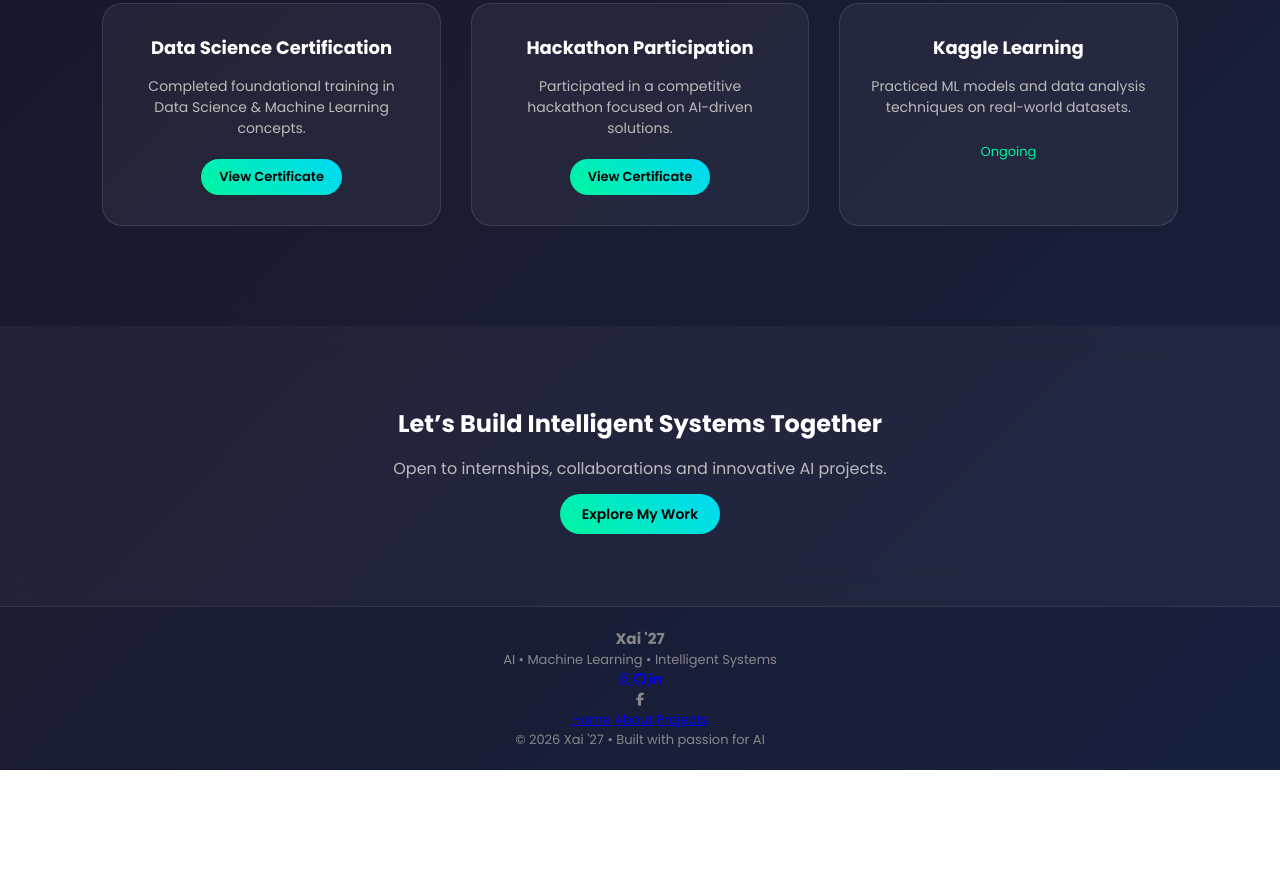
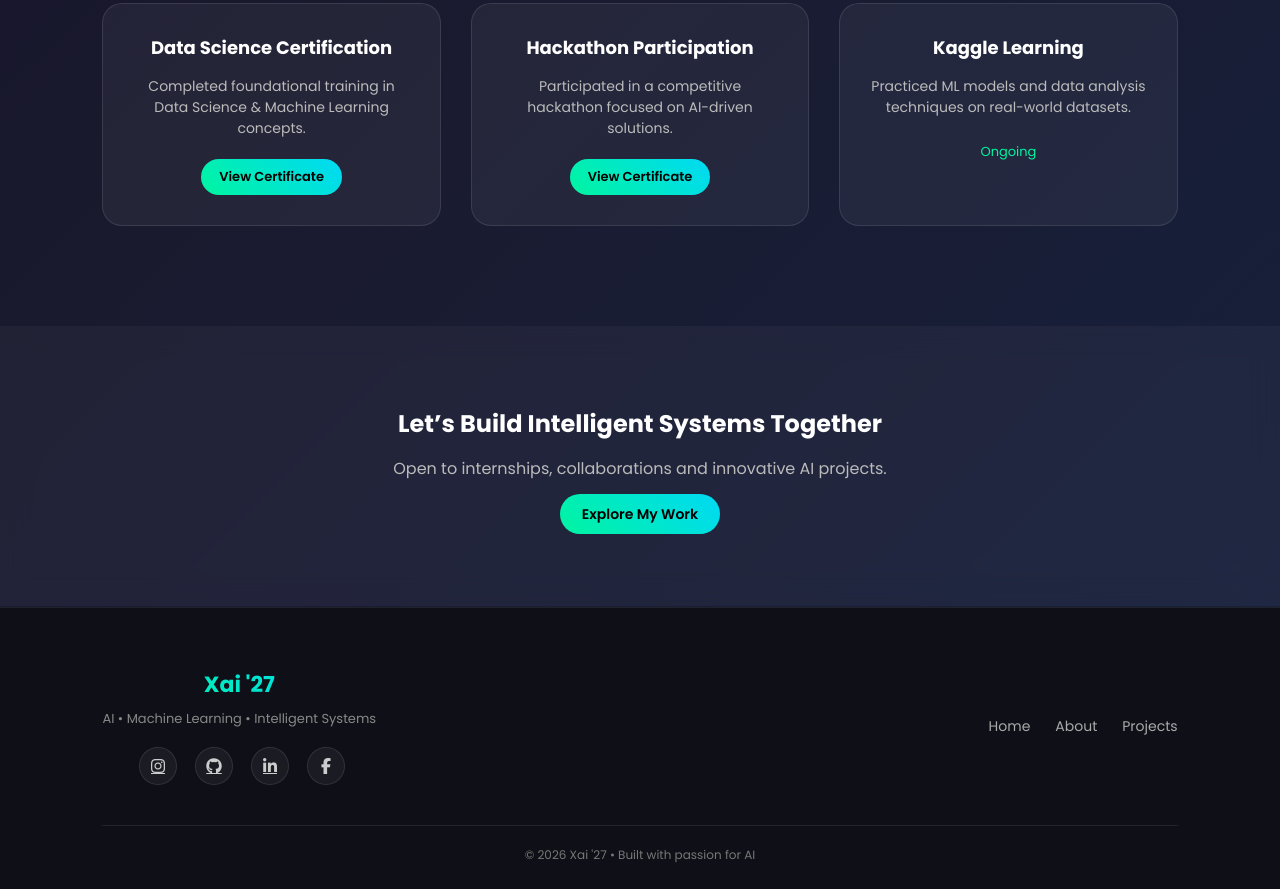
Before and after one commit to anshul-94/xai-27-portfolio, a plain HTML site: page index.html in a window 1280 px wide. Shown: the part 1462-2351 px from the top of the page. Before the commit the page ends 2232 px from the top, so only its background shows below. Drawn offline with Linux system fonts and the light colour scheme.

Commit message:
Update style.css

```diff
--- a/style.css
+++ b/style.css
@@ -722,3 +722,176 @@ footer{
   font-size:13px;
   color:#00f5a0;
 }
+
+
+
+
+
+/* ===== CLEAN MODERN FOOTER ===== */
+
+.footer{
+  margin-top:1px;
+  background:#0f0f18;
+  padding:60px 8% 25px;
+  border-top:1px solid rgba(255,255,255,0.08);
+}
+
+.footer-container{
+  display:flex;
+  justify-content:space-between;
+  align-items:center;
+  flex-wrap:wrap;
+  gap:30px;
+}
+
+.footer-brand h3{
+  font-size:22px;
+  font-weight:700;
+  background:linear-gradient(45deg,#00f5a0,#00d9f5);
+  -webkit-background-clip:text;
+  -webkit-text-fill-color:transparent;
+}
+
+.footer-brand p{
+  font-size:13px;
+  color:#888;
+  margin-top:8px;
+}
+
+.footer-links{
+  display:flex;
+  gap:25px;
+}
+
+.footer-links a{
+  text-decoration:none;
+  color:#aaa;
+  font-size:14px;
+  transition:0.3s;
+}
+
+.footer-links a:hover{
+  color:#00f5a0;
+}
+
+.footer-bottom{
+  text-align:center;
+  margin-top:40px;
+  padding-top:20px;
+  border-top:1px solid rgba(255,255,255,0.08);
+  font-size:12px;
+  color:#777;
+}
+
+
+
+/* Responsive */
+@media(max-width:768px){
+
+  .footer-container{
+    flex-direction:column;
+    text-align:center;
+  }
+
+  .footer-links{
+    justify-content:center;
+    flex-wrap:wrap;
+  }
+
+  .footer{
+    padding:50px 5% 20px;
+  }
+}
+
+/* ===== SOCIAL ICONS ===== */
+
+.social-icons{
+  margin-top:15px;
+  display:flex;
+  gap:18px;
+}
+
+.social-icons a{
+  font-size:20px;
+  color:#aaa;
+  transition:0.3s;
+}
+
+.social-icons a:hover{
+  color:#00f5a0;
+  transform:translateY(-4px);
+}
+/* ===== SOCIAL ICONS ===== */
+
+.social-icons{
+  margin-top:18px;
+  display:flex;
+  gap:18px;
+}
+
+.social-icons a{
+  width:38px;
+  height:38px;
+  display:flex;
+  align-items:center;
+  justify-content:center;
+  border-radius:50%;
+  background:rgba(255,255,255,0.05);
+  color:#ccc;
+  font-size:16px;
+  transition:0.3s ease;
+  border:1px solid rgba(255,255,255,0.1);
+}
+
+.social-icons a:hover{
+  background:linear-gradient(45deg,#00f5a0,#00d9f5);
+  color:#000;
+  transform:translateY(-4px);
+  box-shadow:0 0 15px rgba(0,245,160,0.4);
+}
+
+
+
+.footer-brand {
+  position: relative;
+}
+
+.footer-tagline {
+  display: inline-block;
+  text-align: center;
+}
+
+.social-icons {
+  display: flex;
+  gap: 18px;
+  margin-top: 18px;
+
+  /* 👇 YE IMPORTANT LINE HAI */
+  justify-content: center;
+
+  /* 👇 THODA RIGHT SHIFT */
+  width: 102%;
+}
+
+
+.social-disabled{
+  width:38px;
+  height:38px;
+  display:flex;
+  align-items:center;
+  justify-content:center;
+  border-radius:50%;
+  background:rgba(255,255,255,0.05);
+  color:#ccc;
+  font-size:16px;
+  border:1px solid rgba(255,255,255,0.1);
+  transition:0.3s ease;
+  cursor:pointer;   /* hover feel rahe */
+}
+
+.social-disabled:hover{
+  background:linear-gradient(45deg,#00f5a0,#00d9f5);
+  color:#000;
+  transform:translateY(-4px);
+  box-shadow:0 0 15px rgba(0,245,160,0.4);
+}
```
